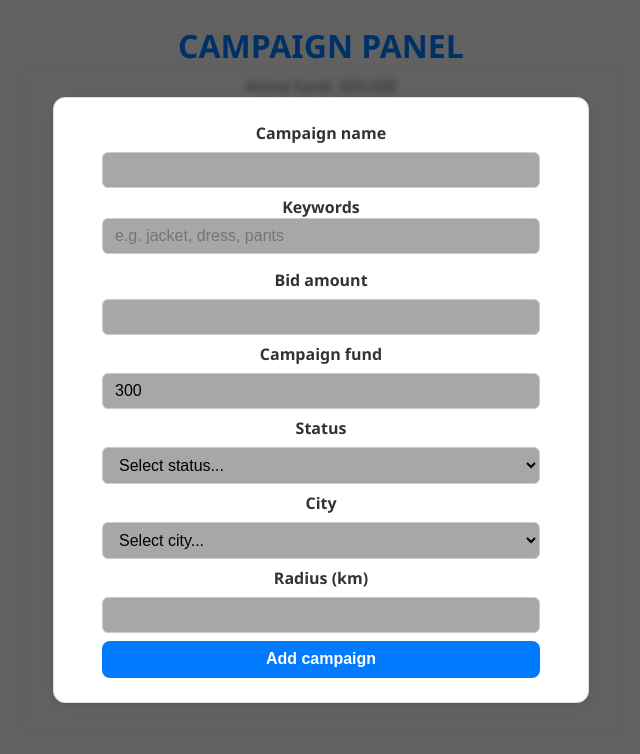
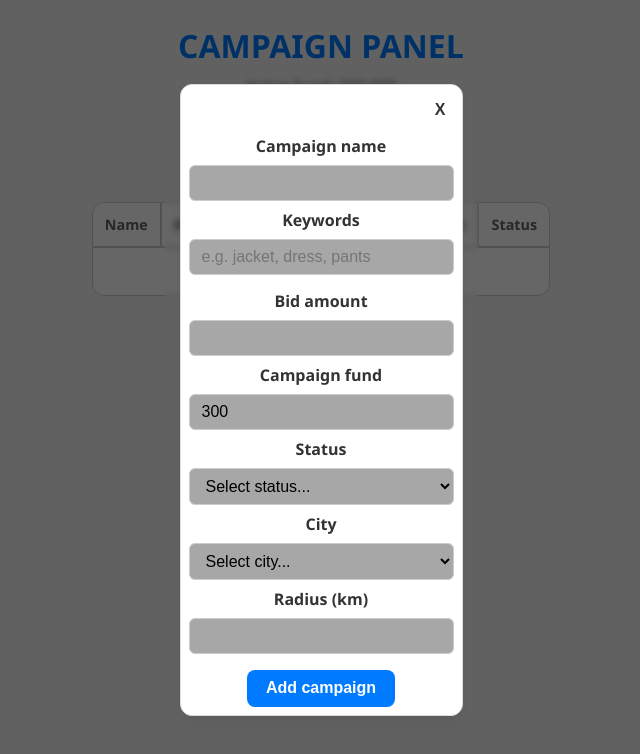
Before and after one commit to FaberNiko/Campaign, a React (Vite) app in the folder campaign-app/: page / in a window 1280 px wide. Both pictures are taken after a click on the button "ADD CAMPAIGN". Shown: the top 754 px of the page, without its empty margins (319-959 px from the left). Built offline with nearby package versions, Linux system fonts and the light colour scheme.

Commit message:
Added closing modal button and updated styles

```diff
--- a/campaign-app/src/components/CampaignForm.jsx
+++ b/campaign-app/src/components/CampaignForm.jsx
@@ -40,6 +40,9 @@ export const CampaignForm = ({ onAdd, onCloseModal, activeFund }) => {
 	return (
 		<>
 			<form onSubmit={handleSubmit}>
+				<div className="buttonBox">
+					<button className="closeBtn" onClick={onCloseModal}>X</button>
+				</div>
 				<label>Campaign name</label>
 				<input
 					type="text"
@@ -62,11 +65,7 @@ export const CampaignForm = ({ onAdd, onCloseModal, activeFund }) => {
 				/>
 
 				<label>Campaign fund</label>
-				<input
-					type="number"
-					value={activeFund}
-					required
-				/>
+				<input type="number" value={activeFund} required />
 
 				<label>Status</label>
 				<select
--- a/campaign-app/src/styles/App.scss
+++ b/campaign-app/src/styles/App.scss
@@ -38,7 +38,6 @@ h1 {
 .modal {
   background: transparent;
   backdrop-filter: blur(3px);
-  padding: 2rem;
+  padding: 1rem;
   max-width: 600px;
-  width: 100%;
 }
--- a/campaign-app/src/styles/CampaignForm.scss
+++ b/campaign-app/src/styles/CampaignForm.scss
@@ -7,13 +7,29 @@ h1 {
 form {
 	display: flex;
 	flex-direction: column;
+    align-items: center;
 	gap: 0.5rem;
-    padding: 1.5rem 3rem;
+    padding: 0.5rem;
 	font-size: 1rem;
 	background: #fff;
 	border: 1px solid #ddd;
 	border-radius: 12px;
-    box-shadow: 0 4px 10px rgba(0,0,0,0.05);
+	box-shadow: 0 4px 10px rgba(0, 0, 0, 0.05);
+}
+.buttonBox {
+	width: 100%;
+	display: flex;
+	justify-content: flex-end;
+	.closeBtn {
+		padding: 0.5rem;
+		background-color: transparent;
+		border-radius: 50%;
+		border: none;
+		color: #333;
+		font-weight: 800;
+		justify-content: right;
+		font-size: 1rem;
+	}
 }
 
 label {
@@ -21,8 +37,11 @@ label {
 	color: #333;
 }
 
-input, select {
+input,
+select {
+    width: 100%;
 	padding: 0.5rem 0.75rem;
+    margin: 0 1rem;
 	border: 1px solid #ccc;
 	border-radius: 6px;
 	font-size: 1rem;
@@ -40,6 +59,7 @@ button[type="submit"] {
 	background-color: #007bff;
 	color: white;
 	padding: 0.6rem 1.2rem;
+    margin-top: .5rem;
 	border: none;
 	border-radius: 8px;
 	font-size: 1rem;
@@ -47,7 +67,7 @@ button[type="submit"] {
 	cursor: pointer;
 	transition: background-color 0.2s ease;
 
-    &:hover{
+	&:hover {
 		background-color: #0056b3;
 	}
 }
--- a/campaign-app/src/styles/KeywordSelect.scss
+++ b/campaign-app/src/styles/KeywordSelect.scss
@@ -1,9 +1,14 @@
 .keyword-select {
 	display: flex;
     flex-direction: column;
+	align-items: center;
+	color: #fff;
+
+
 
 	input {
 		padding: 0.5rem 0.75rem;
+		margin-top: 0.5rem;
 		border: 1px solid #ccc;
 		border-radius: 6px;
 		font-size: 1rem;
@@ -55,12 +60,12 @@
 			text-transform: uppercase;
 
 			button {
-				margin-left: 0.3rem;
+				margin-left: 1rem;
 				background: none;
 				border: none;
 				cursor: pointer;
 				font-size: 1rem;
-				color: #555;
+				color: #fff;
 			}
 		}
 	}
```
Lines whose indentation alone changed are shown as unchanged.
